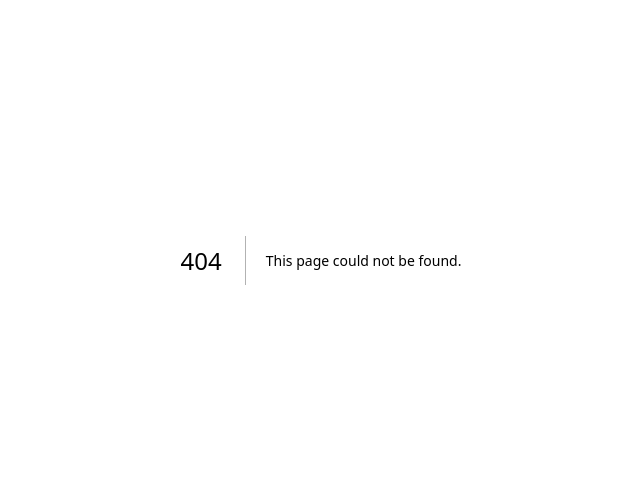
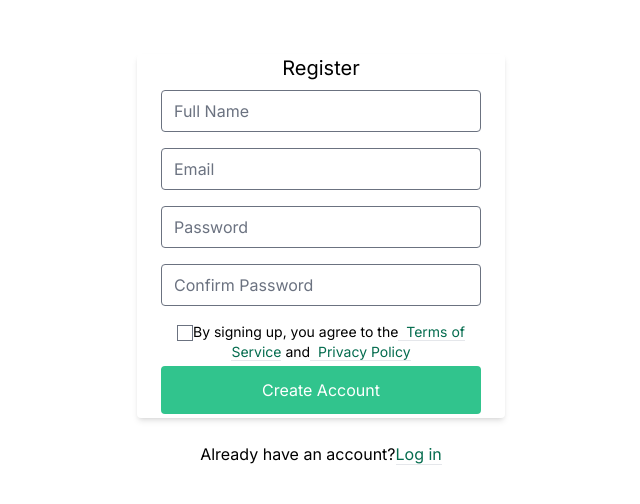
Before and after one commit to Marufhossain112/grocery-mania, a Next.js app: page /register in a window 1280 px wide. Before the commit this address had no page. Shown: the part 140-644 px from the top of the page, without its empty margins (319-959 px from the left). Built offline with nearby package versions, Linux system fonts and the light colour scheme.

Commit message:
user login & register done

```diff
--- a/package.json
+++ b/package.json
@@ -9,11 +9,14 @@
     "lint": "next lint"
   },
   "dependencies": {
+    "firebase": "^10.5.0",
     "flowbite": "^1.8.1",
     "flowbite-react": "^0.6.4",
     "next": "13.5.4",
     "react": "^18",
-    "react-dom": "^18"
+    "react-dom": "^18",
+    "react-hook-form": "^7.47.0",
+    "react-hot-toast": "^2.4.1"
   },
   "devDependencies": {
     "@types/node": "^20",
--- a/src/app/layout.tsx
+++ b/src/app/layout.tsx
@@ -1,22 +1,27 @@
-import './globals.css'
-import type { Metadata } from 'next'
-import { Inter } from 'next/font/google'
+import './globals.css';
+import type { Metadata } from 'next';
+import { Inter } from 'next/font/google';
+import { Toaster } from 'react-hot-toast';
 
-const inter = Inter({ subsets: ['latin'] })
+const inter = Inter({ subsets: ['latin'] });
 
 export const metadata: Metadata = {
   title: 'Create Next App',
   description: 'Generated by create next app',
-}
+};
 
 export default function RootLayout({
   children,
 }: {
-  children: React.ReactNode
+  children: React.ReactNode;
 }) {
   return (
     <html lang="en">
-      <body className={inter.className}>{children}</body>
+      <body className={inter.className}>{children}
+        <Toaster
+          position="top-center"
+          reverseOrder={false}
+        /></body>
     </html>
-  )
+  );
 }
--- /dev/null
+++ b/src/app/register/page.tsx
@@ -0,0 +1,115 @@
+"use client";
+import app from '@/firebase/firebase.init';
+import { createUserWithEmailAndPassword, getAuth, updateProfile } from 'firebase/auth';
+import { Toast } from 'flowbite-react';
+import React from 'react';
+import { useForm, SubmitHandler } from "react-hook-form";
+import toast from 'react-hot-toast';
+type RegisterProps = {
+    name: string;
+    email: string;
+    password: string;
+    confirmPassword: string;
+    agreement: boolean;
+};
+const Register = () => {
+    const auth = getAuth(app);
+
+    const {
+        register,
+        handleSubmit,
+        watch,
+        reset,
+        formState: { errors },
+    } = useForm<RegisterProps>();
+    const onSubmit: SubmitHandler<RegisterProps> = async (data) => {
+        const { email, password, name } = data;
+
+        try {
+            const userCredential = await createUserWithEmailAndPassword(auth, email, password);
+            const user = userCredential.user;
+            // Update the user's profile with the display name
+            await updateProfile(user, {
+                displayName: name,
+            });
+            toast.success("User created successfully.");
+            reset();
+            // console.log(user);
+
+        } catch (error: any) {
+            const errorCode = error.code;
+            const errorMessage = error.message;
+            // console.log(errorMessage);
+        }
+    };
+
+    return (
+        <div >
+            <div style={{
+                display: "grid",
+                height: "100vh",
+                placeContent: "center"
+            }} className="bg-grey-lighter   flex flex-col ">
+                <form onSubmit={handleSubmit(onSubmit)}>
+                    <div className="container max-w-sm mx-auto flex-1 flex flex-col items-center justify-center px-2">
+                        <div className="bg-white px-6 py-8 rounded shadow-md text-black w-full">
+
+                            <h1 className="mb-2 text-xl text-center">Register</h1>
+                            <input
+                                type="text"
+                                className="block border border-grey-light w-full p-3 rounded mb-4"
+                                placeholder="Full Name"
+                                {...register("name", { required: "Name is required" })}
+                            />
+                            {errors.name && <p className='text-red-600'>{errors.name.message}</p>}
+                            <input
+                                type="email"
+                                className="block border border-grey-light w-full p-3 rounded mb-4"
+                                placeholder="Email"
+                                {...register("email", { required: "email is required" })} />
+                            {errors.email && <p className='text-red-600'>{errors.email.message}</p>}
+                            <input
+                                type="password"
+                                className="block border border-grey-light w-full p-3 rounded mb-4"
+                                placeholder="Password"
+                                {...register("password", { required: "password is required" })} />
+                            {errors.password && <p className='text-red-600'>{errors.password.message}</p>}
+                            <input
+                                type="password"
+                                className="block border border-grey-light w-full p-3 rounded mb-4"
+                                {...register("confirmPassword", { required: "confirm password is required" })}
+                                placeholder="Confirm Password" />
+                            {errors.confirmPassword && <p className='text-red-600'>{errors.confirmPassword.message}</p>}
+                            <div className="text-center text-sm text-grey-dark mt-4">
+                                <input type='checkbox' className='mr-1'  {...register("agreement", { required: "You must need to check the agreement" })}
+                                />
+                                By signing up, you agree to the
+                                <a className="no-underline border-b border-grey-dark text-green-700 hover:underline" href="#">
+                                    &nbsp; Terms of Service
+                                </a> and
+                                <a className="no-underline border-b border-grey-dark text-green-700 hover:underline" href="#">
+                                    &nbsp; Privacy Policy
+                                </a>
+                            </div>
+
+                            {errors.agreement && <p className='text-red-600'>{errors.agreement.message}</p>}
+                            <button
+                                type="submit"
+                                className="w-full text-center py-3 rounded bg-green-400 text-white hover:bg-green-dark focus:outline-none my-1"
+                            >Create Account</button>
+                        </div>
+
+                        <div className="text-grey-dark mt-6">
+                            Already have an account?
+                            <a className="no-underline border-b border-blue text-green-700" href="../login/">
+                                Log in
+                            </a>
+                        </div>
+                    </div>
+                </form>
+            </div>
+        </div >
+    );
+};
+
+export default Register;
--- /dev/null
+++ b/src/firebase/firebase.init.tsx
@@ -0,0 +1,18 @@
+// Import the functions you need from the SDKs you need
+import { initializeApp } from "firebase/app";
+// TODO: Add SDKs for Firebase products that you want to use
+// https://firebase.google.com/docs/web/setup#available-libraries
+
+// Your web app's Firebase configuration
+const firebaseConfig = {
+    apiKey: "AIzaSyA2wTte53LkxJSARaiOp7obTjPxcCCHrYU",
+    authDomain: "grocery-mania-92271.firebaseapp.com",
+    projectId: "grocery-mania-92271",
+    storageBucket: "grocery-mania-92271.appspot.com",
+    messagingSenderId: "33192333465",
+    appId: "1:33192333465:web:1b888a49bb700704f72808"
+};
+
+// Initialize Firebase
+const app = initializeApp(firebaseConfig);
+export default app;
--- a/src/ui/components/Navbar.tsx
+++ b/src/ui/components/Navbar.tsx
@@ -36,6 +36,12 @@ export default function GMNavbar() {
                 <Navbar.Link href="/#faq">
                     FAQ
                 </Navbar.Link>
+                <Navbar.Link href="/register">
+                    Register
+                </Navbar.Link>
+                <Navbar.Link href="/login">
+                    Login
+                </Navbar.Link>
             </Navbar.Collapse>
             <div className="flex md:order-2">
                 <SearchBar />
```
Also changed, not shown: src/app/login/page.tsx (added, +78 -0 lines), 2 other files (tests, documents, lock files or other folders).
